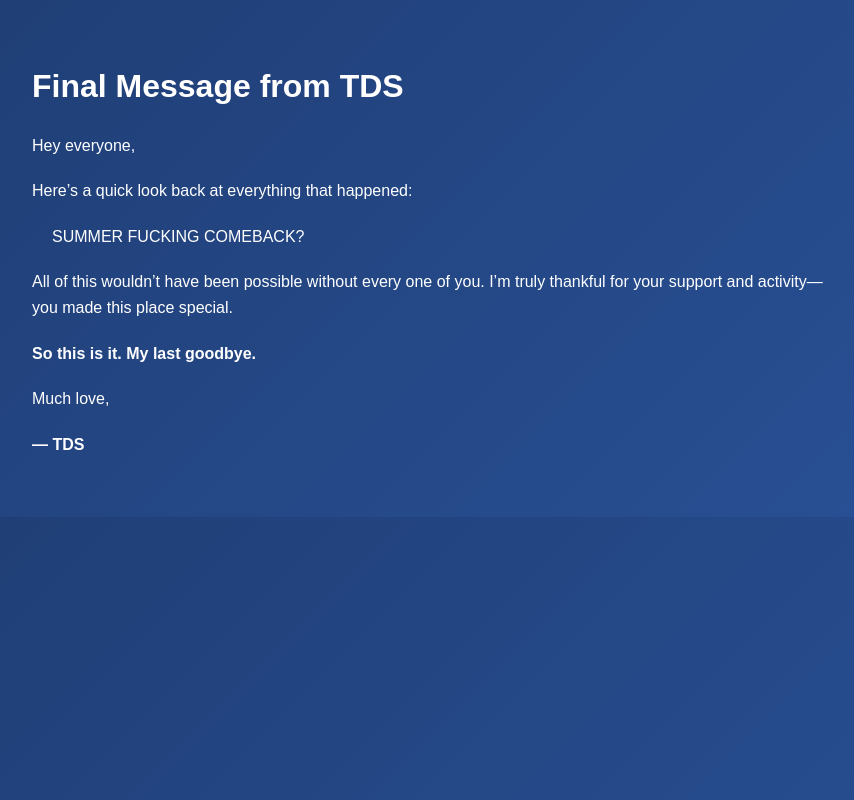
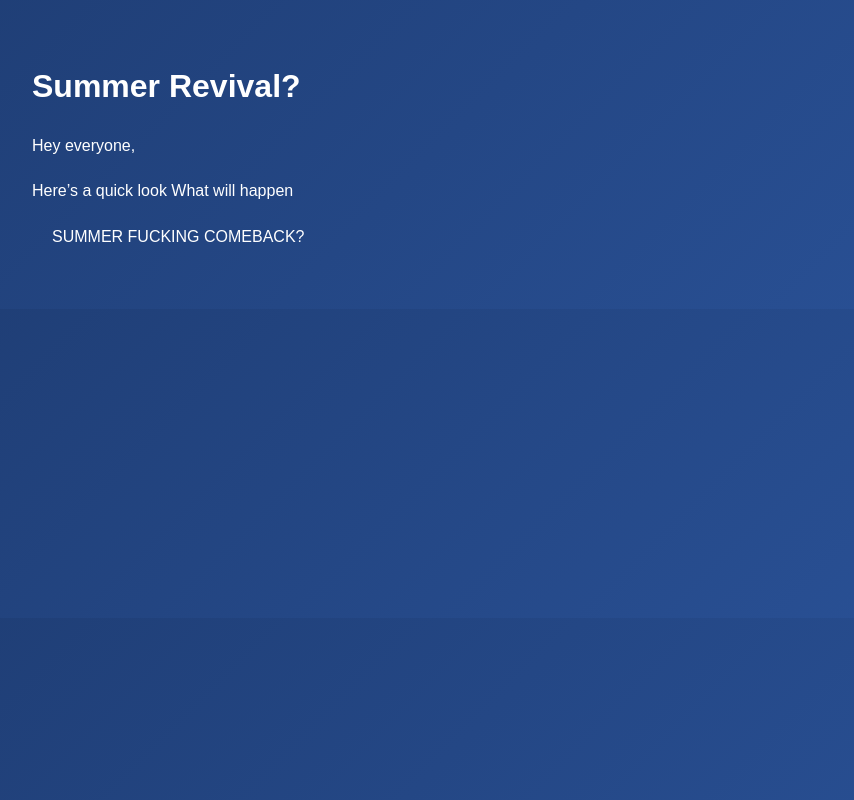
Before and after one commit to Malfol/Malfol.github.io, a plain HTML site: page index.html in a window 1280 px wide. Shown: the whole page, without its empty margins (208-1062 px from the left). Drawn offline with Linux system fonts and the light colour scheme.

Commit message:
index.html

```diff
--- a/index.html
+++ b/index.html
@@ -34,26 +34,17 @@
   </style>
 </head>
 <body>
-  <h1>Final Message from TDS</h1>
+  <h1>Summer Revival?</h1>
 
   <p>Hey everyone,</p>
 
   <p>
   </p>
 
-  <p>Here’s a quick look back at everything that happened:</p>
+  <p>Here’s a quick look What will happen</p>
 
   <ul>
  SUMMER FUCKING COMEBACK?
   </ul>
-
-  <p>
-    All of this wouldn’t have been possible without every one of you. I’m truly thankful for your support and activity—you made this place special.
-  </p>
-
-  <p><strong>So this is it. My last goodbye.</strong></p>
-
-  <p>Much love,</p>
-  <p><strong>— TDS</strong></p>
 </body>
 </html>
```
